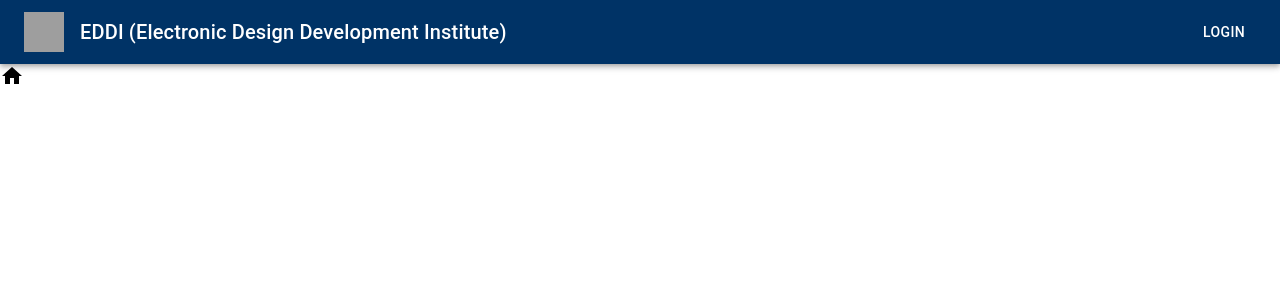
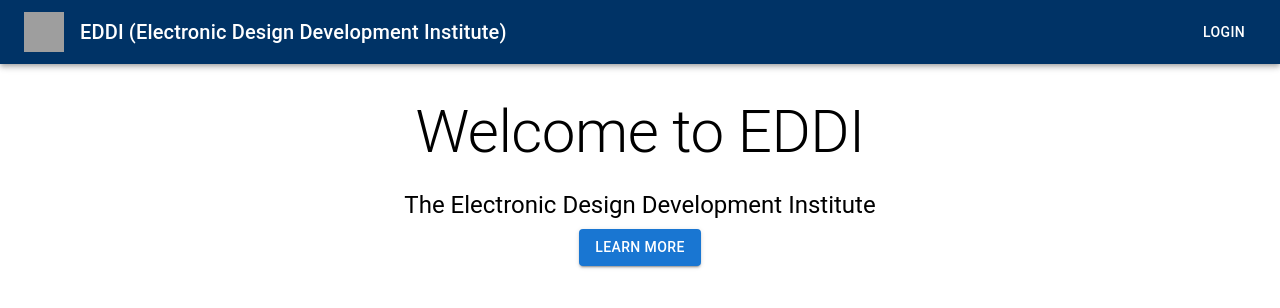
Before and after one commit to silenc3502/EDDI-React-Home, a React (Create React App) app: page / in a window 1280 px wide. Shown: the top 308 px of the page. Built offline with nearby package versions, Linux system fonts and the light colour scheme; grey boxes are pictures that could not be loaded.

Commit message:
feat: Main Router와 Home Router를 연결 [EHFR-4]

```diff
--- a/src/App.tsx
+++ b/src/App.tsx
@@ -2,13 +2,12 @@ import React from 'react';
 import NavigationBar from "./ui/bar/NavigationBar";
 
 import './App.css';
-import HomePage from "./home/pages/HomePage";
 import MainRouter from "./router/MainRouter";
 
 const App: React.FC = () => {
   return (
     <div>
-      <NavigationBar />
+      <NavigationBar/>
       <MainRouter/>
     </div>
   );
--- a/src/home/routes/HomeRoutes.tsx
+++ b/src/home/routes/HomeRoutes.tsx
@@ -1,11 +1,11 @@
 import React from 'react';
 import { Routes, Route } from 'react-router-dom';
-import { Home } from "@mui/icons-material";
+import HomePage from "../pages/HomePage";
 
 const HomeRoutes: React.FC = () => {
     return (
         <Routes>
-            <Route path="/" element={<Home />} />
+            <Route path="/" element={<HomePage />} />
         </Routes>
     );
 };
--- a/src/index.tsx
+++ b/src/index.tsx
@@ -3,14 +3,18 @@ import ReactDOM from 'react-dom/client';
 import './index.css';
 import App from './App';
 import reportWebVitals from './reportWebVitals';
+import {BrowserRouter} from "react-router-dom";
 
 const root = ReactDOM.createRoot(
   document.getElementById('root') as HTMLElement
 );
+
 root.render(
-  <React.StrictMode>
-    <App />
-  </React.StrictMode>
+    <React.StrictMode>
+        <BrowserRouter>
+            <App />
+        </BrowserRouter>
+    </React.StrictMode>
 );
 
 // If you want to start measuring performance in your app, pass a function
--- a/src/router/MainRouter.tsx
+++ b/src/router/MainRouter.tsx
@@ -1,13 +1,12 @@
 import React from 'react';
-import { BrowserRouter } from 'react-router-dom';
 import HomeRoutes from "../home/routes/HomeRoutes";
 
 
 const MainRouter: React.FC = () => {
     return (
-        <BrowserRouter>
-            <HomeRoutes/>
-        </BrowserRouter>
+        <>
+            <HomeRoutes />
+        </>
     );
 };
 
--- a/src/ui/bar/NavigationBar.tsx
+++ b/src/ui/bar/NavigationBar.tsx
@@ -4,6 +4,7 @@ import Box from '@mui/material/Box';
 import Toolbar from '@mui/material/Toolbar';
 import Typography from '@mui/material/Typography';
 import Button from '@mui/material/Button';
+import { Link } from "react-router-dom";
 
 const NavigationBar: React.FC = () => {
     return (
@@ -14,6 +15,8 @@ const NavigationBar: React.FC = () => {
                         color: '#ffffff'
                     }}>
                 <Toolbar>
+                    <Box sx={{ display: 'flex', flexGrow: 1, alignItems: 'center' }}>
+                        <Link to="/" style={{ display: 'flex', alignItems: 'center', textDecoration: 'none', color: 'inherit' }}>
                             <Box
                                 component="img"
                                 src="/symbol.png"
@@ -24,9 +27,11 @@ const NavigationBar: React.FC = () => {
                                     marginRight: 2,
                                 }}
                             />
-                    <Typography variant="h6" component="div" sx={{ flexGrow: 1 }}>
+                            <Typography variant="h6" component="div">
                                 EDDI (Electronic Design Development Institute)
                             </Typography>
+                        </Link>
+                    </Box>
                     <Button color="inherit">Login</Button>
                 </Toolbar>
             </AppBar>
@@ -34,4 +39,5 @@ const NavigationBar: React.FC = () => {
     );
 };
 
+
 export default NavigationBar;
```
Lines whose indentation alone changed are shown as unchanged.
